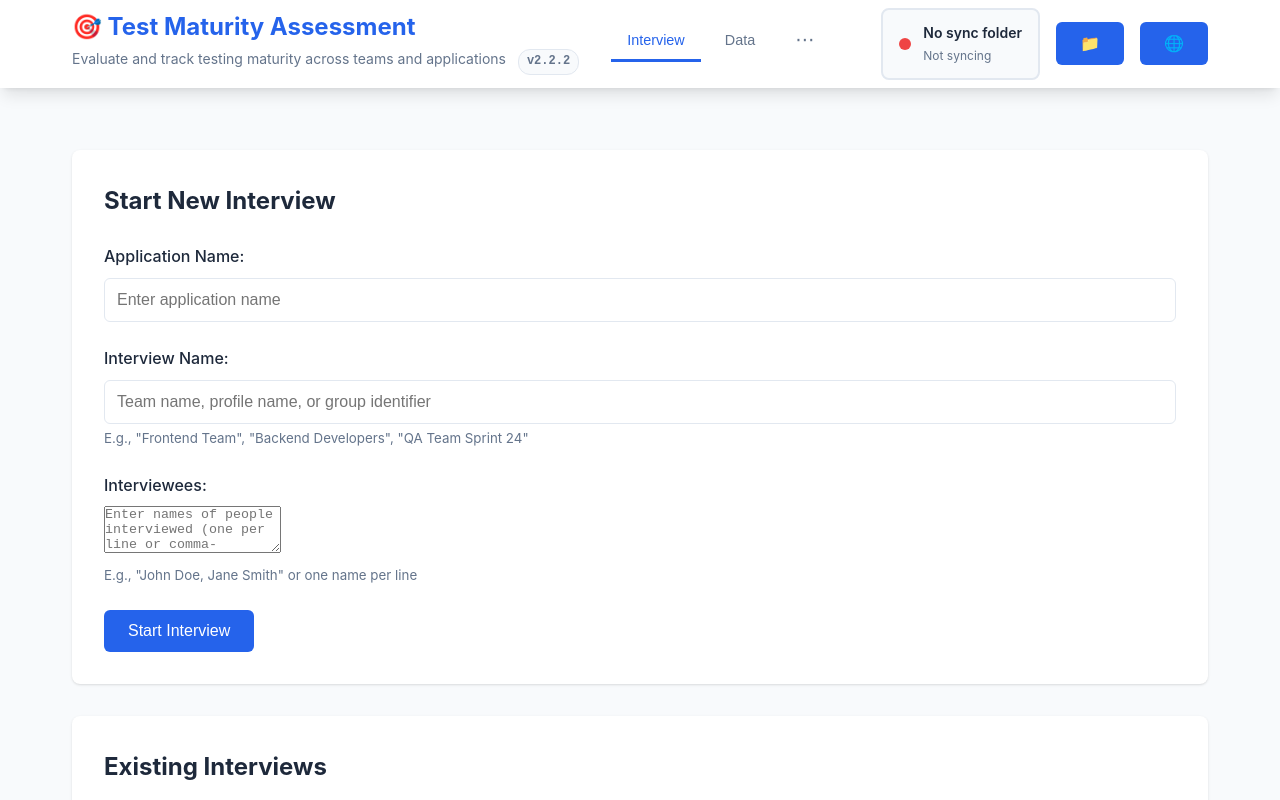
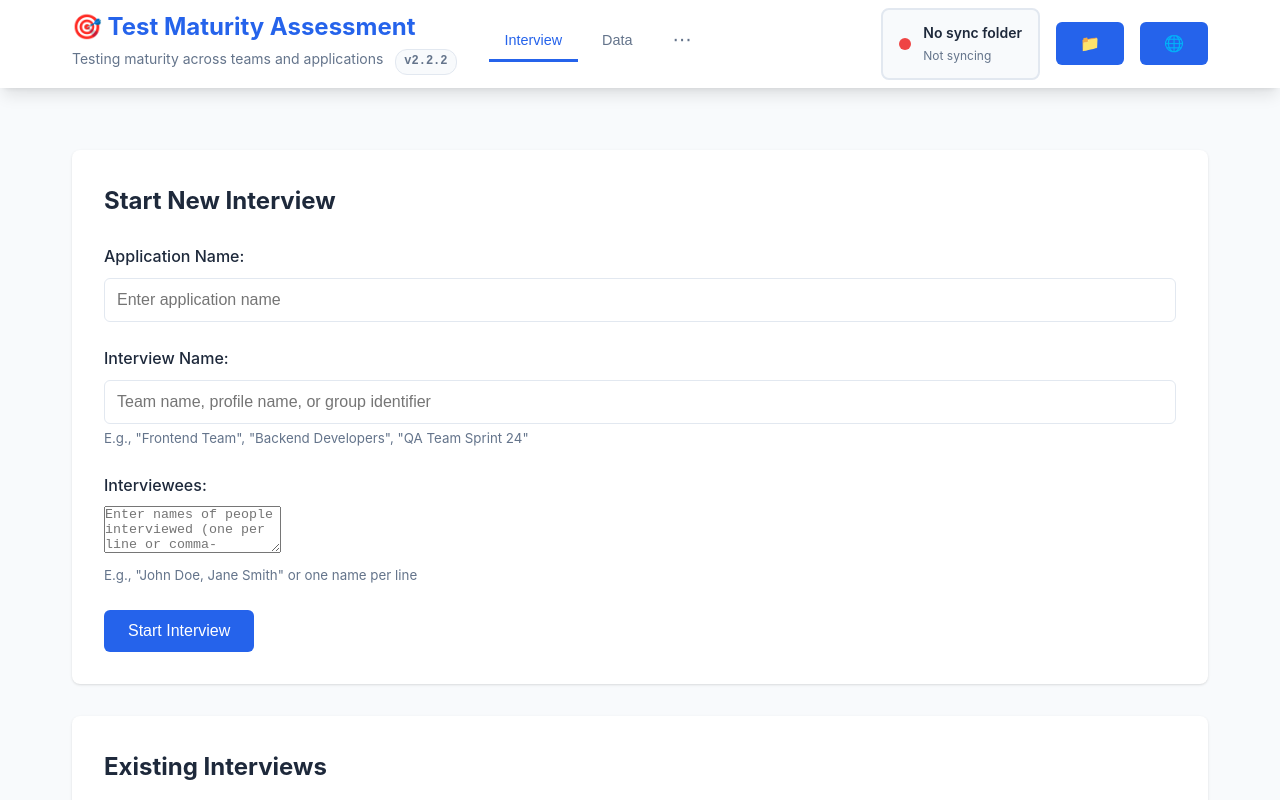
Before and after one commit to sunix/test-maturity-interviews, a plain HTML site: page index.html in a window 1280 px wide. Shown: the top 800 px of the page. Drawn offline with nearby package versions, Linux system fonts and the light colour scheme.

Commit message:
Update description meta tag for clarity

```diff
--- a/index.html
+++ b/index.html
@@ -6,7 +6,7 @@
     <title>Test Maturity Assessment</title>
 
     <!-- PWA Meta Tags -->
-    <meta name="description" content="Evaluate and track testing maturity across teams and applications">
+    <meta name="description" content="Testing maturity across teams and applications">
     <meta name="theme-color" content="#2563eb">
     <meta name="apple-mobile-web-app-capable" content="yes">
     <meta name="apple-mobile-web-app-status-bar-style" content="default">
@@ -71,7 +71,7 @@
                         <div class="header-title">
                             <h1>🎯 Test Maturity Assessment</h1>
                             <p class="subtitle">
-                                Evaluate and track testing maturity across teams and applications
+                                Testing maturity across teams and applications
                                 <span id="app-version" class="app-version" title="Current application version"></span>
                             </p>
                         </div>
```
